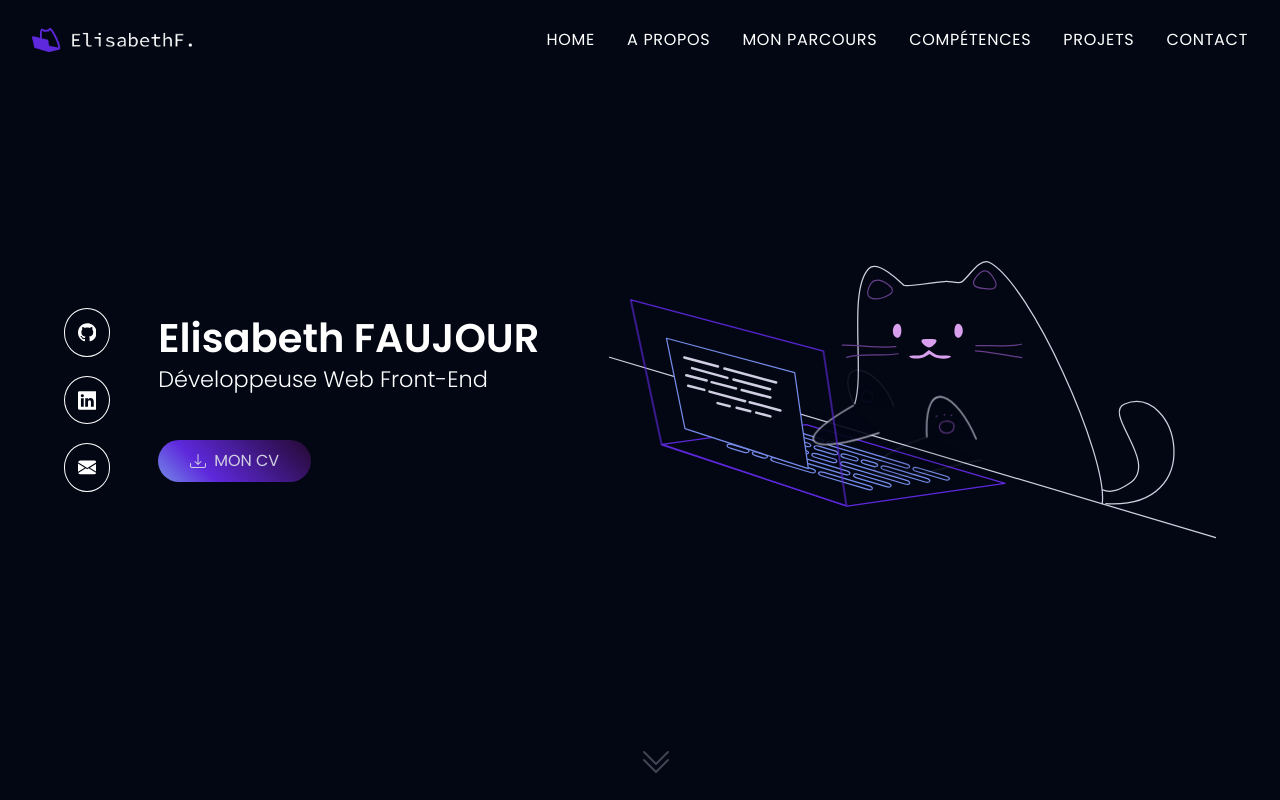
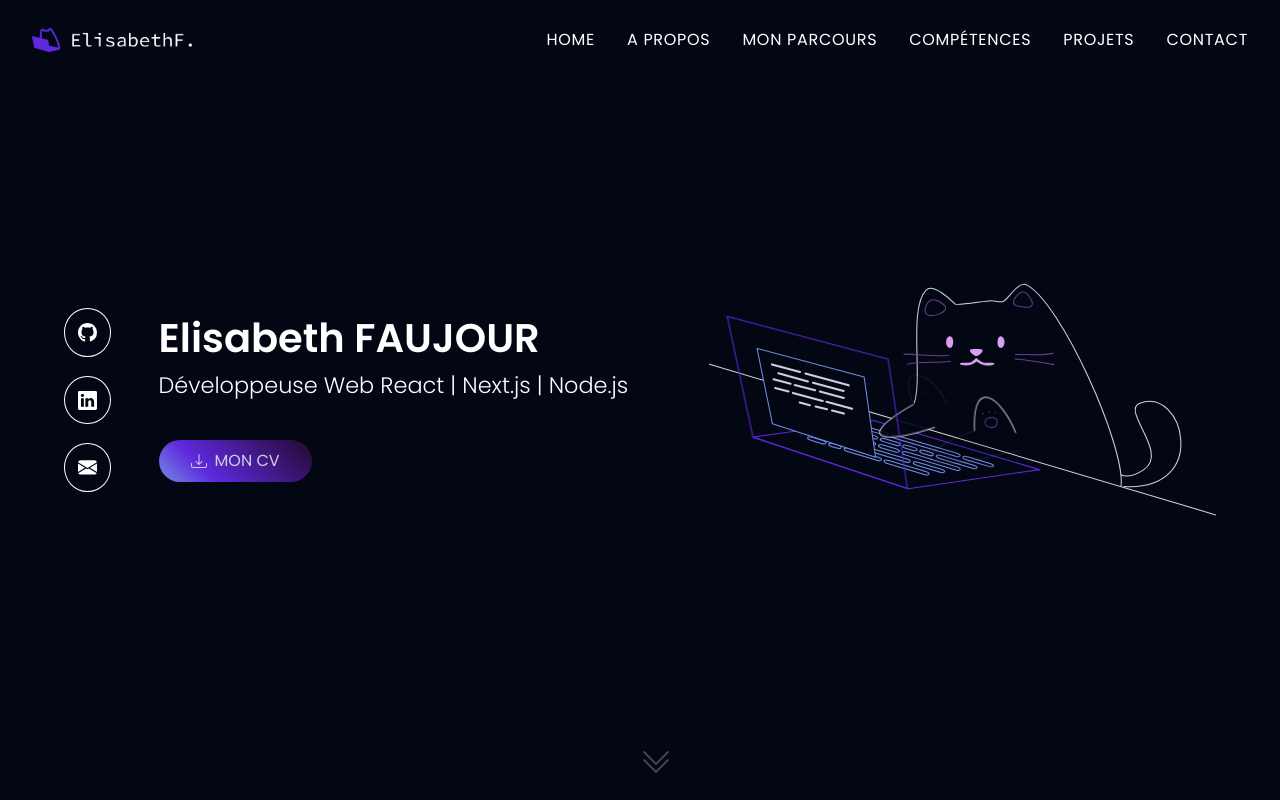
Before and after one commit to ElisabethFAUJOUR/Portfolio-nextJS, a Next.js app: page / in a window 1280 px wide. Shown: the top 800 px of the page. Built offline with nearby package versions, Linux system fonts and the light colour scheme.

Commit message:
:bento: SEO & Accessibility + Update Home

```diff
--- a/src/app/layout.tsx
+++ b/src/app/layout.tsx
@@ -13,9 +13,9 @@ const poppins = Poppins({
 export const metadata: Metadata = {
   title: 'Portfolio - Elisabeth FAUJOUR - Développeuse Web Front-End',
   description:
-    'Portfolio de Elisabeth FAUJOUR, développeuse Web Front-end, et réalisé avec amour avec NextJS.',
+    'Portfolio de Elisabeth FAUJOUR, développeuse Web Front-end, et réalisé avec amour avec Next.js.',
   keywords:
-    'Elisabeth FAUJOUR, Portfolio, Développeuse, Développeur, Développeur Web, Front-End, Javascript, NextJS, Web, Reconversion, React, UX/UI, HTML, CSS, SCSS, Typescript.',
+    'Elisabeth FAUJOUR, FAUJOUR, Portfolio, Développeuse, Développeur, Développeur Web, Front-End, Javascript, Next.js, React, Node.js, Web, Reconversion, React, UX/UI, HTML, CSS, SCSS, Typescript.',
   metadataBase: new URL('https://elisabethfaujour.vercel.app/'),
 };
 
--- a/src/components/home/Home.module.scss
+++ b/src/components/home/Home.module.scss
@@ -48,15 +48,15 @@
       }
 
       .infos {
-        width: 400px;
+        width: 500px;
 
         .name {
-          padding-bottom: 0.6rem;
+          padding-bottom: 1rem;
           font-size: 2.5rem;
           font-weight: 600;
         }
         .job {
-          padding-bottom: 1.6rem;
+          padding-bottom: 1.2rem;
           font-size: 1.4rem;
           font-weight: 300;
         }
--- a/src/components/home/Home.tsx
+++ b/src/components/home/Home.tsx
@@ -41,12 +41,16 @@ function Home() {
           <div className={styles.infos}>
             <div>
               <h1 className={styles.name}>Elisabeth FAUJOUR</h1>
-              <h2 className={styles.job}>Développeuse Web Front-End</h2>
+              <h2 className={styles.job}>
+                Développeuse Web React | Next.js | Node.js
+              </h2>
             </div>
             <a
               className={styles.resume}
               href="/docs/Elisabeth_FAUJOUR_CV.pdf"
               download="Elisabeth_FAUJOUR_CV.pdf"
+              aria-label="Télécharger mon CV"
+              title="Télécharger mon CV"
             >
               <Download size={16} /> Mon CV
             </a>
--- a/src/data/data.ts
+++ b/src/data/data.ts
@@ -16,8 +16,8 @@ export const skillsSections = [
       { name: 'SASS', iconSrc: '/logos/icons8-sass-50.webp' },
       { name: 'JavaScript', iconSrc: '/logos/icons8-javascript-50.webp' },
       { name: 'Typescript', iconSrc: '/logos/icons8-typescript-50.webp' },
-      { name: 'ReactJS', iconSrc: '/logos/icons8-react-48.webp' },
-      { name: 'NextJS', iconSrc: '/logos/icons8-nextjs-48.webp' },
+      { name: 'React', iconSrc: '/logos/icons8-react-48.webp' },
+      { name: 'Next.js', iconSrc: '/logos/icons8-nextjs-48.webp' },
       { name: 'Redux', iconSrc: '/logos/icons8-redux-50.webp' },
       { name: 'Bootstrap', iconSrc: '/logos/icons8-bootstrap-50.webp' },
     ],
@@ -25,7 +25,7 @@ export const skillsSections = [
   {
     title: 'Back-End',
     elems: [
-      { name: 'NodeJS', iconSrc: '/logos/icons8-node-js-48.webp' },
+      { name: 'Node.js', iconSrc: '/logos/icons8-node-js-48.webp' },
       { name: 'Express', iconSrc: '/logos/icons8-express-js-48.webp' },
       { name: 'SQL', iconSrc: '/logos/icons8-sql-50.webp' },
       {
@@ -88,38 +88,38 @@ export const projects = [
       'React',
       'Redux',
       'Typescript',
-      'NodeJS',
+      'Node.js',
       'Express',
       'postgreSQL',
       'API REST',
     ],
   },
   {
-    title: 'ToDo App NextJS',
-    description: 'Projet personnel de ToDo App utilisant NextJs et Prisma.',
+    title: 'ToDo List Next.js',
+    description: 'Projet personnel de ToDo List utilisant Next.js et Prisma.',
     link: 'https://github.com/ElisabethFjr/todoapp-nextjs',
     imageSrc: '/images/todoapp.webp',
-    tags: ['NextJS', 'Prisma', 'postgreSQL', 'Typescript', 'SCSS'],
+    tags: ['Next.js', 'Prisma', 'postgreSQL', 'Typescript', 'SCSS'],
   },
   {
     title: 'Elden Ring Bosses',
-    description: `Projet personnel NextJS avec l'API open source Elden Ring.`,
+    description: `Projet personnel Next.js avec l'API open source Elden Ring.`,
     link: 'https://github.com/ElisabethFjr/elden-ring-bosses',
     imageSrc: '/images/eldenring.webp',
-    tags: ['NextJS', 'Javascript', 'Typescript', 'SCSS', 'API'],
+    tags: ['Next.js', 'Javascript', 'Typescript', 'SCSS', 'API'],
   },
   {
     title: 'Hunt Showdown Arsenal',
     description: 'Projet personnel sur le jeu vidéo Hunt Showdown (Crytek).',
     link: 'https://github.com/ElisabethFjr/Hunt-Showdown-Arsenal',
     imageSrc: '/images/hunt.webp',
-    tags: ['VanillaJS', 'EJS', 'NodeJS', 'Express', 'postgreSQL'],
+    tags: ['Vanilla JS', 'EJS', 'Node.js', 'Express', 'postgreSQL'],
   },
   {
     title: 'Mon Portfolio',
-    description: `Projet personnel réalisé avec NextJS.`,
+    description: `Projet personnel réalisé avec Next.js.`,
     link: 'https://github.com/ElisabethFjr/Portfolio-nextJS',
     imageSrc: '/images/portfolio.webp',
-    tags: ['NextJS', 'Typescript', 'SCSS', 'Nodemailer'],
+    tags: ['Next.js', 'Typescript', 'SCSS', 'Nodemailer'],
   },
 ];
```
Also changed, not shown: 1 other file (tests, documents, lock files or other folders).
